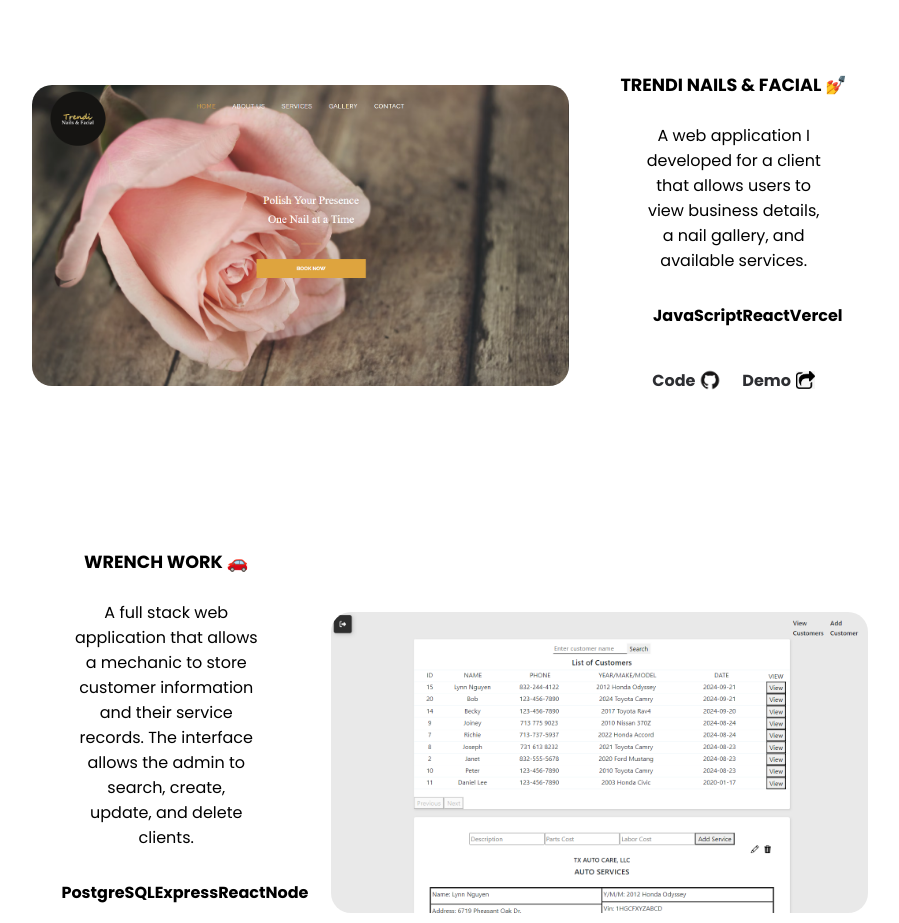
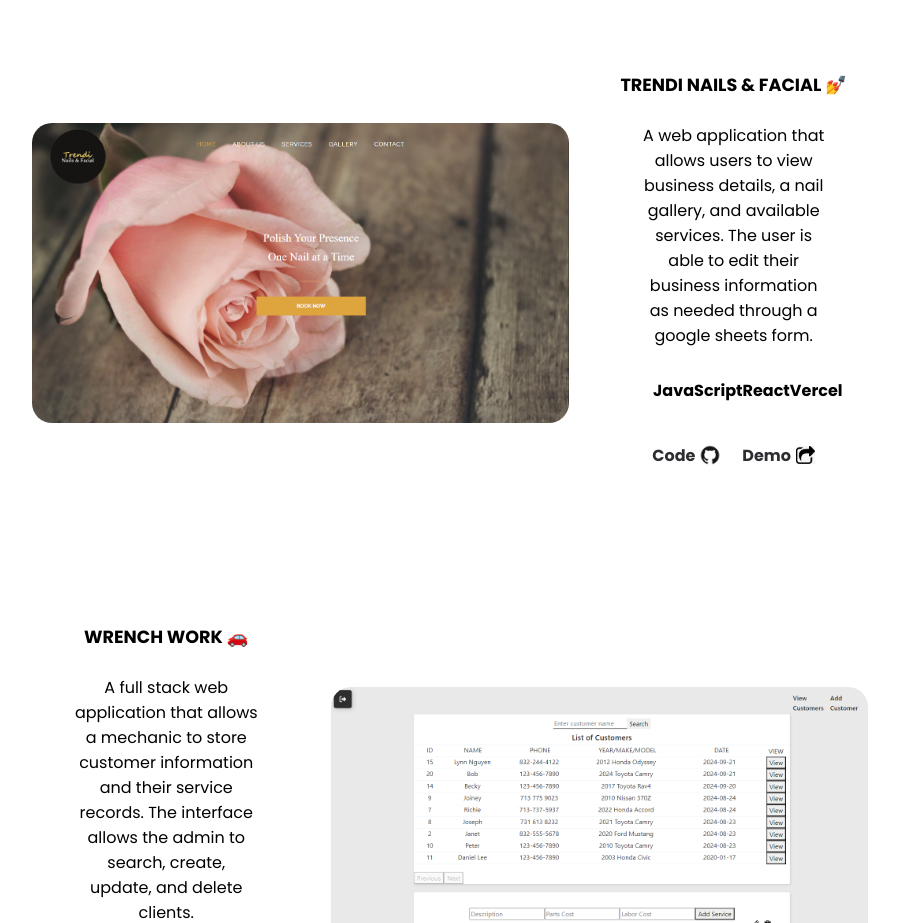
Before and after one commit to NotRichieNguyen/Nguyen-website, a React (Create React App) app: page / in a window 1280 px wide. Shown: the part 1623-2546 px from the top of the page, without its empty margins (190-1089 px from the left). Built offline with nearby package versions, Linux system fonts and the light colour scheme.

Commit message:
Update App.js

```diff
--- a/src/App.js
+++ b/src/App.js
@@ -177,8 +177,8 @@
           <div className="project-info">
             <div className="project-title">TRENDI NAILS & FACIAL 💅</div>
             <div className="project-desc">
-              A web application I developed for a client that allows users to
-              view business details, a nail gallery, and available services.
+              A web application that allows users to
+              view business details, a nail gallery, and available services. The user is able to edit their business information as needed through a google sheets form.
             </div>
             <div className="project-techstack">
               <div className="tech">JavaScript</div>
```
